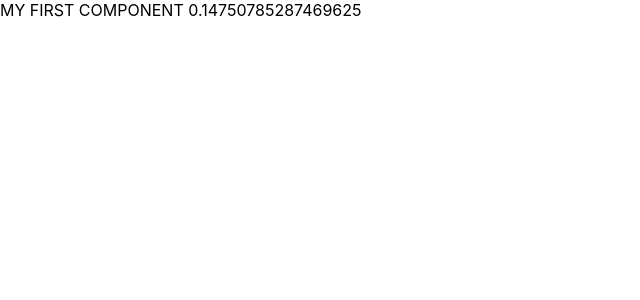
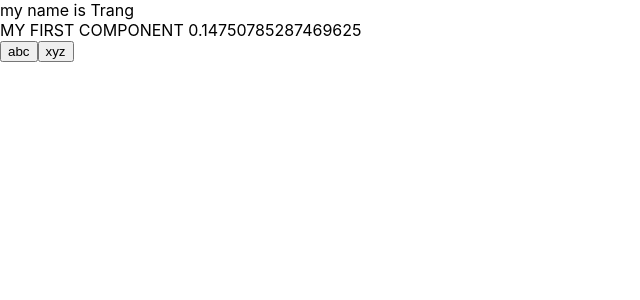
Before and after one commit to Trangdz/lap_trinh_web, a React (Create React App) app: page / in a window 1280 px wide. Shown: the top 300 px of the page, without its empty margins (0-640 px from the left). Built offline with nearby package versions, Linux system fonts and the light colour scheme.

Commit message:
button click , class APP

```diff
--- a/src/App.js
+++ b/src/App.js
@@ -3,26 +3,58 @@ import './App.css';
 import { useDispatch, useSelector } from 'react-redux';
 import { increaseCounter, decreaseCounter } from './redux/action/counterAction';
 import MyComponents from './components/MyComponents';
-const App = () => {
-  const count = useSelector(state => state.counter.count);
-  const dispatch = useDispatch();
+import React from 'react';
+// const App = () => {
+//   const count = useSelector(state => state.counter.count);
+//   const dispatch = useDispatch();
 
-  return (
-    <div>
-      <MyComponents></MyComponents>
-    </div>
-    // <div className="App">
-    //   <header className="App-header">
-    //     <img src={logo} className="App-logo" alt="logo" />
-    //     <p>
-    //       Edit <code>src/App.js</code> and save to reload.
-    //     </p>
-    //     <div>Count = {count}</div>
-    //     <button onClick={() => dispatch(increaseCounter())}>Increase</button>
-    //     <button onClick={() => dispatch(decreaseCounter())}>Decrease</button>
-    //   </header>
-    // </div>
-  );
+//   return (
+
+//     <div className="App">
+//       <header className="App-header">
+//         <img src={logo} className="App-logo" alt="logo" />
+//         <p>
+//           Edit <code>src/App.js</code> and save to reload.
+//         </p>
+//         <div>Count = {count}</div>
+//         <button onClick={() => dispatch(increaseCounter())}>Increase</button>
+//         <button onClick={() => dispatch(decreaseCounter())}>Decrease</button>
+//       </header>
+//     </div>
+//   );
+// }
+
+class App extends React.Component{
+
+     state = {
+      name:"Trang",
+      address:"Thanh Hoa",
+      age: 21
+    };
+
+  handleclick = (event)=>{
+    console.log(">> click me my button");
+    console.log("My name is ", this.state.name)
+    this.setState({
+      name: "Eric"
+    })
+  };
+   handleOnMouse = (event)=>
+  {
+    console.log("My name is Mouse");
+    console.log(this.state)
+  };
+  render()
+  {
+
+    return(
+      <div>
+        my name  is {this.state.name}
+        <MyComponents></MyComponents>
+        <button onClick={this.handleclick}>abc</button>
+        <button onMouseOver={this.handleOnMouse}>xyz</button>
+      </div>
+    );
+  }
 }
-
 export default App;
```
